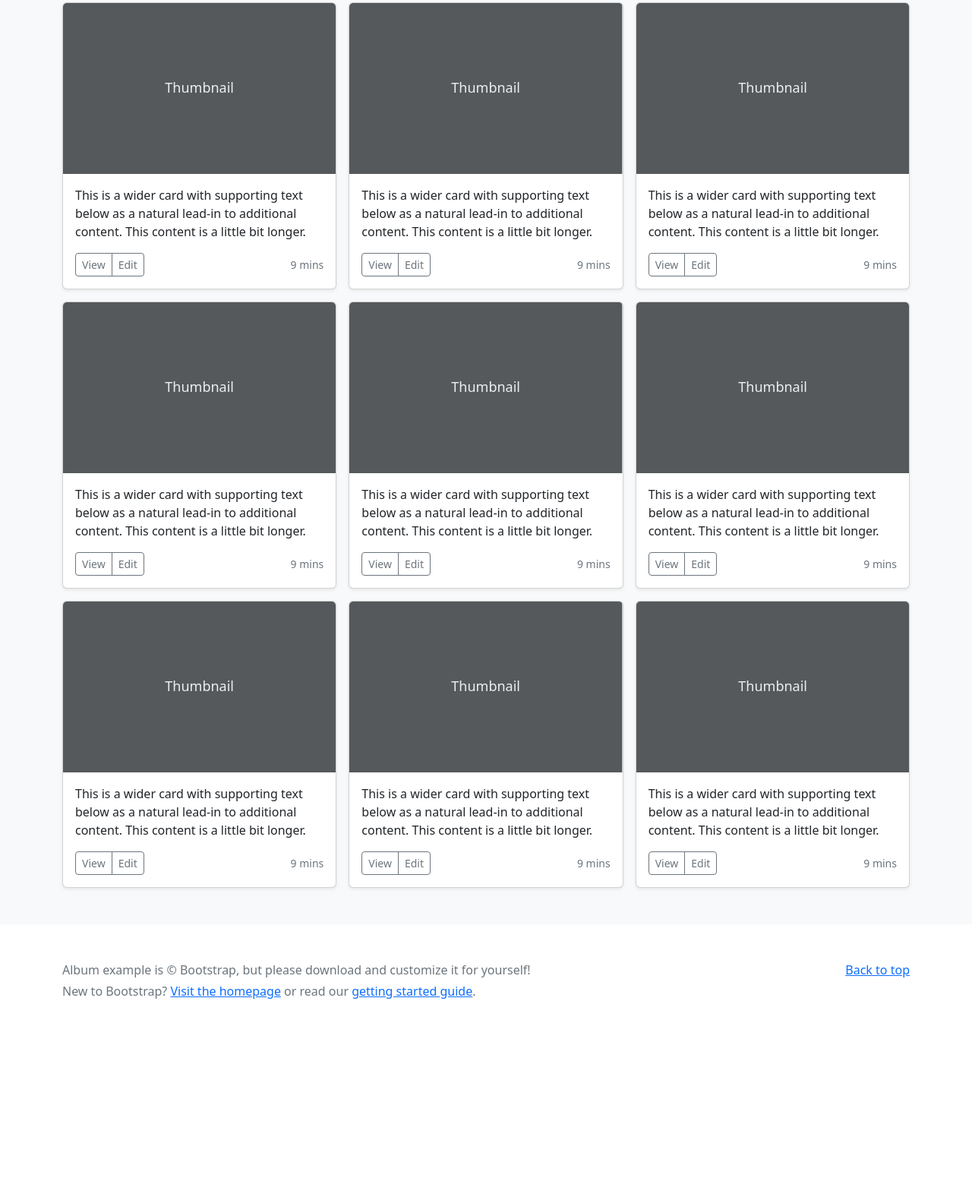
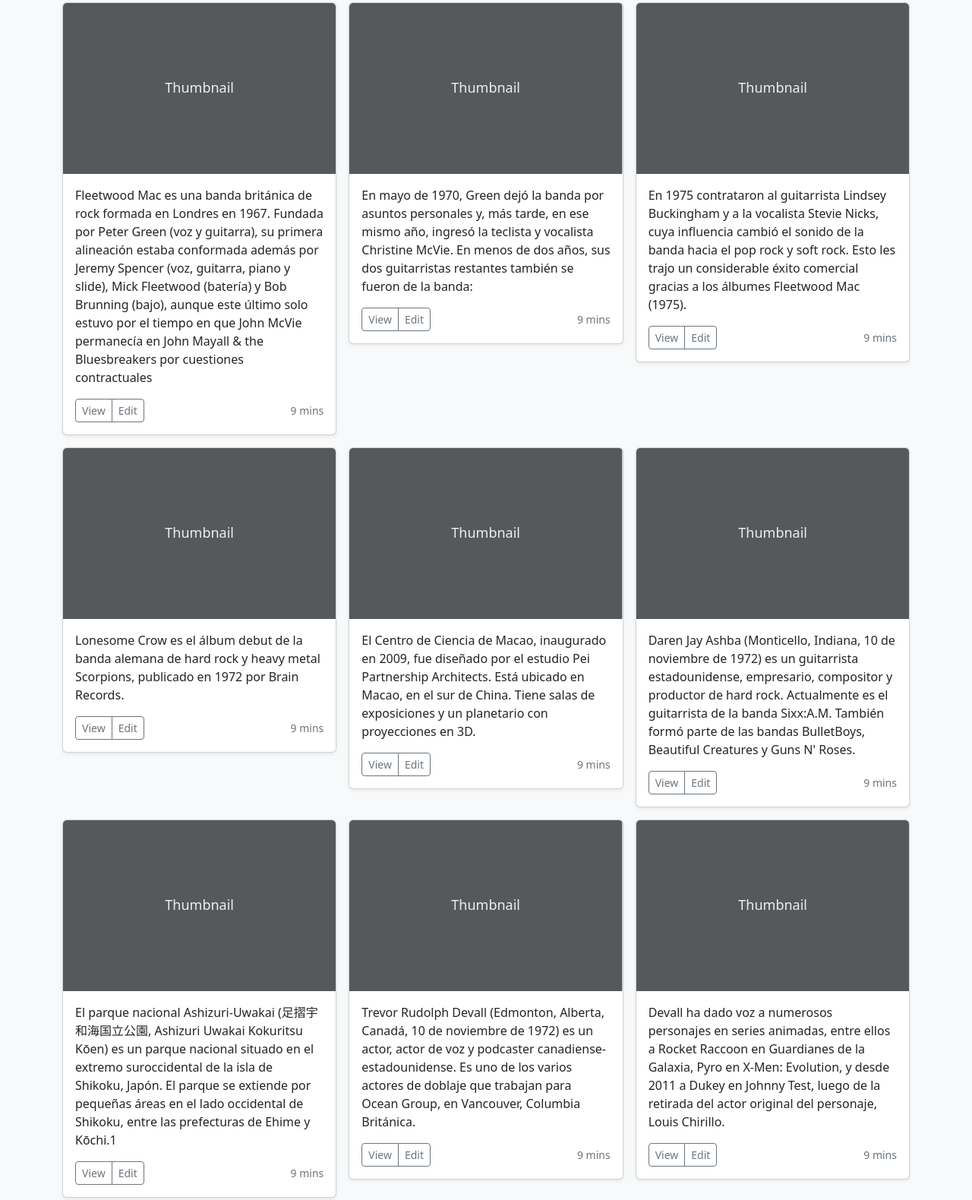
Before and after one commit to juansegaliz/20221110GitGrupalTest, a plain HTML site: page index.html in a window 1280 px wide. Shown: the part 525-2105 px from the top of the page at 76% size. Before the commit the page ends 1890 px from the top, so only its background shows below. Drawn offline with Linux system fonts and the light colour scheme.

Commit message:
implementa texto en las tarjetas

```diff
--- a/index.html
+++ b/index.html
@@ -139,7 +139,7 @@
             <svg class="bd-placeholder-img card-img-top" width="100%" height="225" xmlns="http://www.w3.org/2000/svg" role="img" aria-label="Placeholder: Thumbnail" preserveAspectRatio="xMidYMid slice" focusable="false"><title>Placeholder</title><rect width="100%" height="100%" fill="#55595c"/><text x="50%" y="50%" fill="#eceeef" dy=".3em">Thumbnail</text></svg>
 
             <div class="card-body">
-              <p class="card-text">This is a wider card with supporting text below as a natural lead-in to additional content. This content is a little bit longer.</p>
+              <p class="card-text">Fleetwood Mac es una banda británica de rock formada en Londres en 1967. Fundada por Peter Green (voz y guitarra), su primera alineación estaba conformada además por Jeremy Spencer (voz, guitarra, piano y slide), Mick Fleetwood (batería) y Bob Brunning (bajo), aunque este último solo estuvo por el tiempo en que John McVie permanecía en John Mayall & the Bluesbreakers por cuestiones contractuales</p>
               <div class="d-flex justify-content-between align-items-center">
                 <div class="btn-group">
                   <button type="button" class="btn btn-sm btn-outline-secondary">View</button>
@@ -155,7 +155,7 @@
             <svg class="bd-placeholder-img card-img-top" width="100%" height="225" xmlns="http://www.w3.org/2000/svg" role="img" aria-label="Placeholder: Thumbnail" preserveAspectRatio="xMidYMid slice" focusable="false"><title>Placeholder</title><rect width="100%" height="100%" fill="#55595c"/><text x="50%" y="50%" fill="#eceeef" dy=".3em">Thumbnail</text></svg>
 
             <div class="card-body">
-              <p class="card-text">This is a wider card with supporting text below as a natural lead-in to additional content. This content is a little bit longer.</p>
+              <p class="card-text">En mayo de 1970, Green dejó la banda por asuntos personales y, más tarde, en ese mismo año, ingresó la teclista y vocalista Christine McVie. En menos de dos años, sus dos guitarristas restantes también se fueron de la banda:</p>
               <div class="d-flex justify-content-between align-items-center">
                 <div class="btn-group">
                   <button type="button" class="btn btn-sm btn-outline-secondary">View</button>
@@ -171,7 +171,7 @@
             <svg class="bd-placeholder-img card-img-top" width="100%" height="225" xmlns="http://www.w3.org/2000/svg" role="img" aria-label="Placeholder: Thumbnail" preserveAspectRatio="xMidYMid slice" focusable="false"><title>Placeholder</title><rect width="100%" height="100%" fill="#55595c"/><text x="50%" y="50%" fill="#eceeef" dy=".3em">Thumbnail</text></svg>
 
             <div class="card-body">
-              <p class="card-text">This is a wider card with supporting text below as a natural lead-in to additional content. This content is a little bit longer.</p>
+              <p class="card-text">En 1975 contrataron al guitarrista Lindsey Buckingham y a la vocalista Stevie Nicks, cuya influencia cambió el sonido de la banda hacia el pop rock y soft rock. Esto les trajo un considerable éxito comercial gracias a los álbumes Fleetwood Mac (1975).</p>
               <div class="d-flex justify-content-between align-items-center">
                 <div class="btn-group">
                   <button type="button" class="btn btn-sm btn-outline-secondary">View</button>
@@ -188,7 +188,7 @@
             <svg class="bd-placeholder-img card-img-top" width="100%" height="225" xmlns="http://www.w3.org/2000/svg" role="img" aria-label="Placeholder: Thumbnail" preserveAspectRatio="xMidYMid slice" focusable="false"><title>Placeholder</title><rect width="100%" height="100%" fill="#55595c"/><text x="50%" y="50%" fill="#eceeef" dy=".3em">Thumbnail</text></svg>
 
             <div class="card-body">
-              <p class="card-text">This is a wider card with supporting text below as a natural lead-in to additional content. This content is a little bit longer.</p>
+              <p class="card-text">Lonesome Crow es el álbum debut de la banda alemana de hard rock y heavy metal Scorpions, publicado en 1972 por Brain Records.</p>
               <div class="d-flex justify-content-between align-items-center">
                 <div class="btn-group">
                   <button type="button" class="btn btn-sm btn-outline-secondary">View</button>
@@ -204,7 +204,7 @@
             <svg class="bd-placeholder-img card-img-top" width="100%" height="225" xmlns="http://www.w3.org/2000/svg" role="img" aria-label="Placeholder: Thumbnail" preserveAspectRatio="xMidYMid slice" focusable="false"><title>Placeholder</title><rect width="100%" height="100%" fill="#55595c"/><text x="50%" y="50%" fill="#eceeef" dy=".3em">Thumbnail</text></svg>
 
             <div class="card-body">
-              <p class="card-text">This is a wider card with supporting text below as a natural lead-in to additional content. This content is a little bit longer.</p>
+              <p class="card-text">El Centro de Ciencia de Macao, inaugurado en 2009, fue diseñado por el estudio Pei Partnership Architects. Está ubicado en Macao, en el sur de China. Tiene salas de exposiciones y un planetario con proyecciones en 3D.</p>
               <div class="d-flex justify-content-between align-items-center">
                 <div class="btn-group">
                   <button type="button" class="btn btn-sm btn-outline-secondary">View</button>
@@ -220,7 +220,7 @@
             <svg class="bd-placeholder-img card-img-top" width="100%" height="225" xmlns="http://www.w3.org/2000/svg" role="img" aria-label="Placeholder: Thumbnail" preserveAspectRatio="xMidYMid slice" focusable="false"><title>Placeholder</title><rect width="100%" height="100%" fill="#55595c"/><text x="50%" y="50%" fill="#eceeef" dy=".3em">Thumbnail</text></svg>
 
             <div class="card-body">
-              <p class="card-text">This is a wider card with supporting text below as a natural lead-in to additional content. This content is a little bit longer.</p>
+              <p class="card-text">Daren Jay Ashba (Monticello, Indiana, 10 de noviembre de 1972) es un guitarrista estadounidense, empresario, compositor y productor de hard rock. Actualmente es el guitarrista de la banda Sixx:A.M. También formó parte de las bandas BulletBoys, Beautiful Creatures y Guns N' Roses.</p>
               <div class="d-flex justify-content-between align-items-center">
                 <div class="btn-group">
                   <button type="button" class="btn btn-sm btn-outline-secondary">View</button>
@@ -237,7 +237,7 @@
             <svg class="bd-placeholder-img card-img-top" width="100%" height="225" xmlns="http://www.w3.org/2000/svg" role="img" aria-label="Placeholder: Thumbnail" preserveAspectRatio="xMidYMid slice" focusable="false"><title>Placeholder</title><rect width="100%" height="100%" fill="#55595c"/><text x="50%" y="50%" fill="#eceeef" dy=".3em">Thumbnail</text></svg>
 
             <div class="card-body">
-              <p class="card-text">This is a wider card with supporting text below as a natural lead-in to additional content. This content is a little bit longer.</p>
+              <p class="card-text">El parque nacional Ashizuri-Uwakai (足摺宇和海国立公園, Ashizuri Uwakai Kokuritsu Kōen) es un parque nacional situado en el extremo suroccidental de la isla de Shikoku, Japón. El parque se extiende por pequeñas áreas en el lado occidental de Shikoku, entre las prefecturas de Ehime y Kōchi.1</p>
               <div class="d-flex justify-content-between align-items-center">
                 <div class="btn-group">
                   <button type="button" class="btn btn-sm btn-outline-secondary">View</button>
@@ -253,7 +253,7 @@
             <svg class="bd-placeholder-img card-img-top" width="100%" height="225" xmlns="http://www.w3.org/2000/svg" role="img" aria-label="Placeholder: Thumbnail" preserveAspectRatio="xMidYMid slice" focusable="false"><title>Placeholder</title><rect width="100%" height="100%" fill="#55595c"/><text x="50%" y="50%" fill="#eceeef" dy=".3em">Thumbnail</text></svg>
 
             <div class="card-body">
-              <p class="card-text">This is a wider card with supporting text below as a natural lead-in to additional content. This content is a little bit longer.</p>
+              <p class="card-text">Trevor Rudolph Devall (Edmonton, Alberta, Canadá, 10 de noviembre de 1972) es un actor, actor de voz y podcaster canadiense-estadounidense. Es uno de los varios actores de doblaje que trabajan para Ocean Group, en Vancouver, Columbia Británica.</p>
               <div class="d-flex justify-content-between align-items-center">
                 <div class="btn-group">
                   <button type="button" class="btn btn-sm btn-outline-secondary">View</button>
@@ -269,7 +269,7 @@
             <svg class="bd-placeholder-img card-img-top" width="100%" height="225" xmlns="http://www.w3.org/2000/svg" role="img" aria-label="Placeholder: Thumbnail" preserveAspectRatio="xMidYMid slice" focusable="false"><title>Placeholder</title><rect width="100%" height="100%" fill="#55595c"/><text x="50%" y="50%" fill="#eceeef" dy=".3em">Thumbnail</text></svg>
 
             <div class="card-body">
-              <p class="card-text">This is a wider card with supporting text below as a natural lead-in to additional content. This content is a little bit longer.</p>
+              <p class="card-text">Devall ha dado voz a numerosos personajes en series animadas, entre ellos a Rocket Raccoon en Guardianes de la Galaxia, Pyro en X-Men: Evolution, y desde 2011 a Dukey en Johnny Test, luego de la retirada del actor original del personaje, Louis Chirillo.</p>
               <div class="d-flex justify-content-between align-items-center">
                 <div class="btn-group">
                   <button type="button" class="btn btn-sm btn-outline-secondary">View</button>
```
